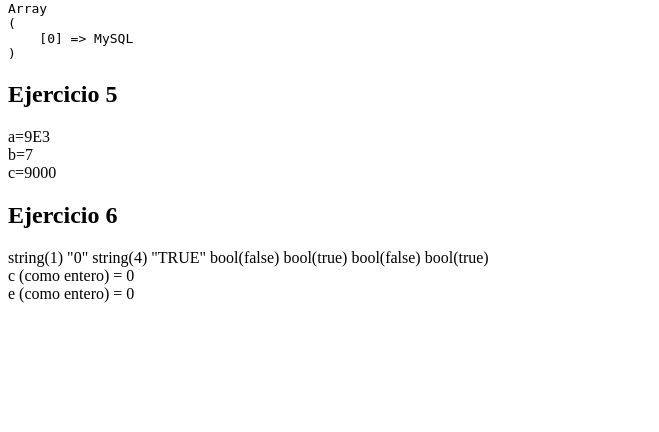
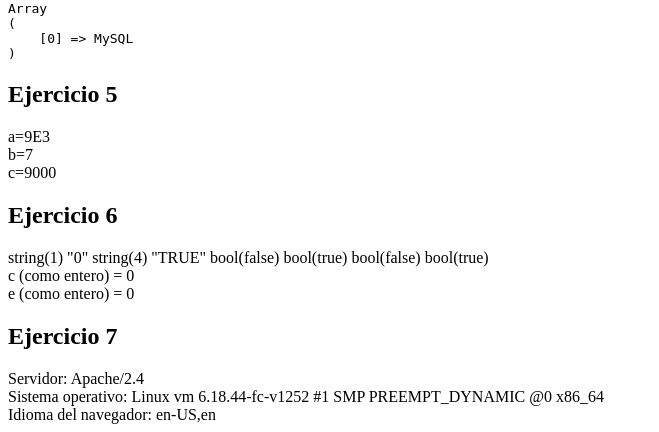
Before and after one commit to KarlaFR05/tecweb, a PHP site: page / in a window 1280 px wide. Shown: the part 1389-1821 px from the top of the page, without its empty margins (0-659 px from the left). Before the commit the page ends 1692 px from the top, so only its background shows below. Run offline with PHP 8.4, Linux system fonts and the light colour scheme.

Commit message:
Ejercicio 7

```diff
--- a/practicas/p04/index.php
+++ b/practicas/p04/index.php
@@ -137,5 +137,13 @@
         unset($a, $b, $c, $d, $e, $f);
     ?>
 
+    <h2>Ejercicio 7</h2>
+    <?php
+        echo "Servidor: " . $_SERVER['SERVER_SOFTWARE'] . "<br>";
+        echo "Sistema operativo: " . php_uname() . "<br>";
+        echo "Idioma del navegador: " . $_SERVER['HTTP_ACCEPT_LANGUAGE'] . "<br>";
+    ?>
+
+
 </body>
 </html>
```
